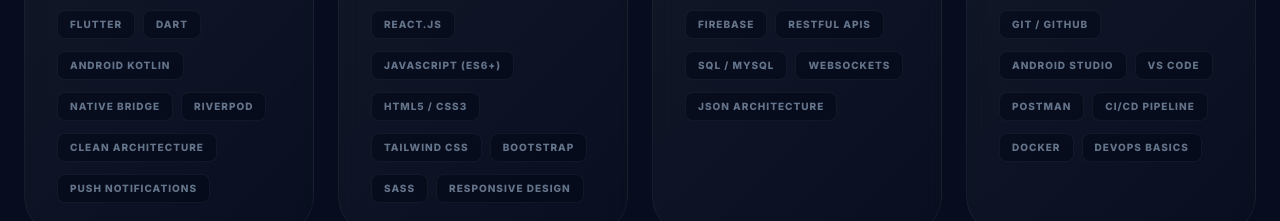
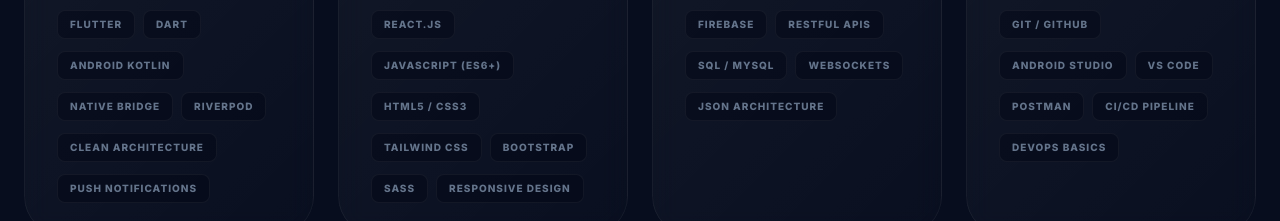
Before and after one commit to 8610ismail/portfolio_react.js, a React (Vite) app in the folder client/: page / in a window 1280 px wide. Shown: the part 4840-5061 px from the top of the page. Built offline with nearby package versions, Linux system fonts and the light colour scheme.

Commit message:
feat: add Skills section component with categorized technical stack display

```diff
--- a/client/src/components/sections/Skills.jsx
+++ b/client/src/components/sections/Skills.jsx
@@ -22,7 +22,7 @@ const Skills = () => {
     {
       title: "Professional Suite",
       icon: <Terminal className="text-secondary" size={24} />,
-      skills: ["Git / GitHub", "Android Studio", "VS Code", "Postman", "CI/CD Pipeline", "Docker", "DevOps Basics"]
+      skills: ["Git / GitHub", "Android Studio", "VS Code", "Postman", "CI/CD Pipeline", "DevOps Basics"]
     }
   ];
 
```
